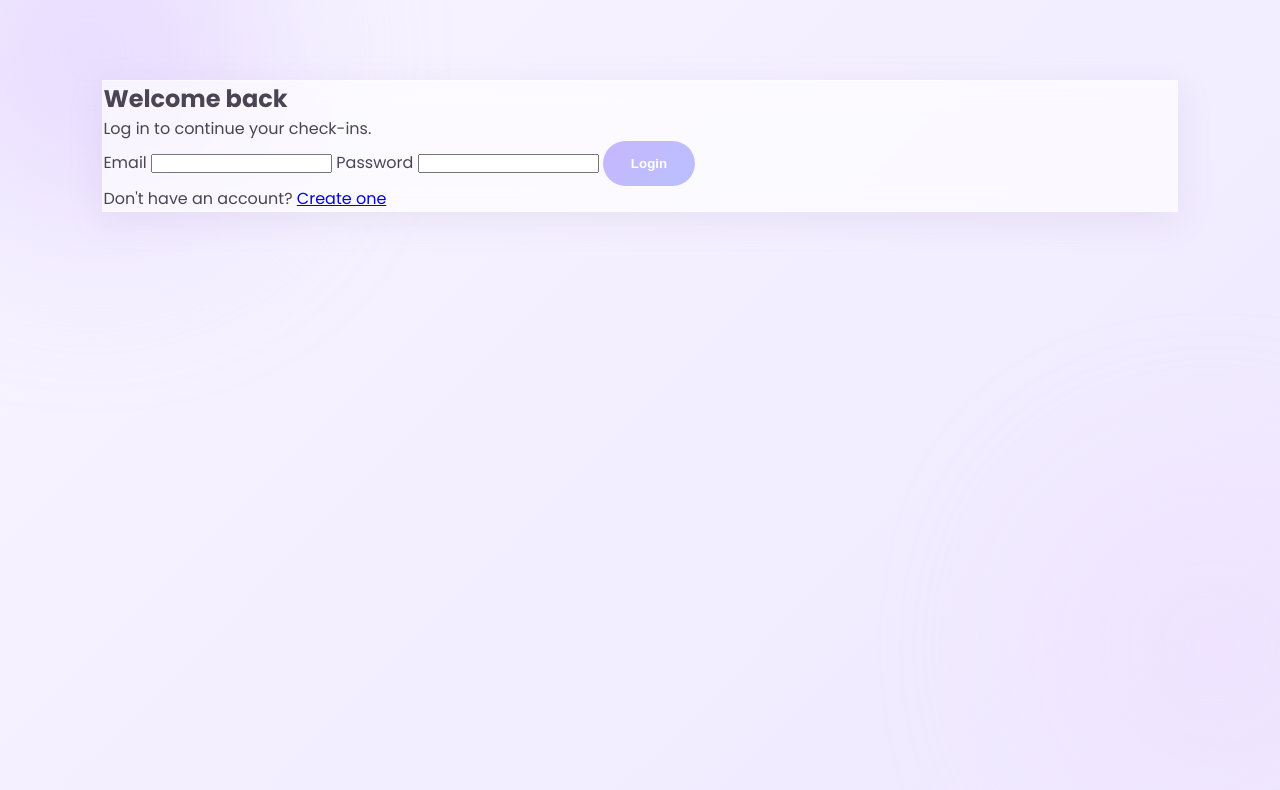
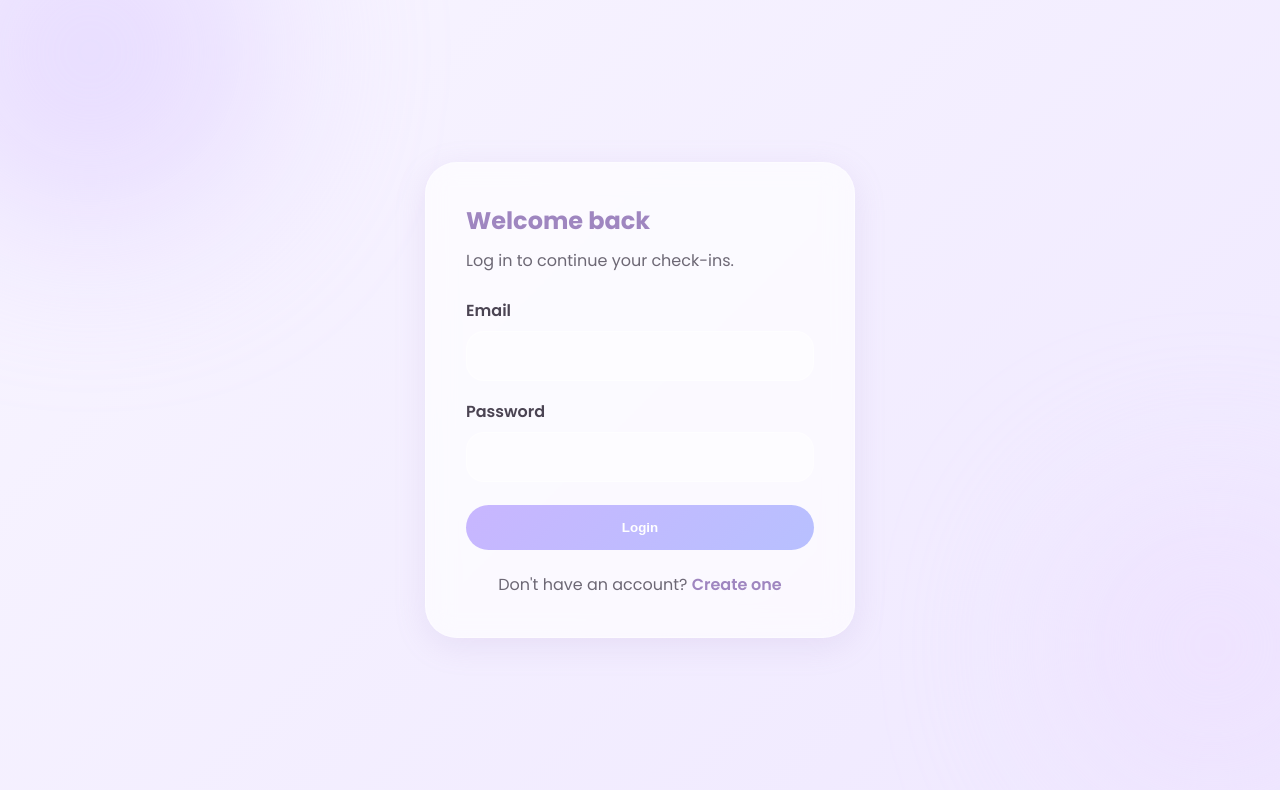
Before and after one commit to wanjiruaisha/mellowspace, a plain HTML site: page login.html in a window 1280 px wide. Drawn offline with Linux system fonts and the light colour scheme.

Commit message:
style: implement glassmorphism in authentication pages

```diff
--- a/style.css
+++ b/style.css
@@ -453,3 +453,68 @@ textarea:focus {
     padding: 24px;
   }
 }
+
+.auth-section {
+  min-height: 100vh;
+  display: flex;
+  align-items: center;
+  justify-content: center;
+  padding: 40px 8%;
+}
+
+.auth-card {
+  width: 100%;
+  max-width: 430px;
+  padding: 40px;
+  border-radius: 32px;
+  animation: fadeUp 0.8s ease;
+}
+
+.auth-card h1 {
+  color: var(--deep-lilac);
+  margin-bottom: 10px;
+}
+
+.auth-card p {
+  color: var(--text-light);
+  margin-bottom: 25px;
+}
+
+.auth-card label {
+  display: block;
+  margin-bottom: 8px;
+  font-weight: 600;
+}
+
+.auth-card input {
+  width: 100%;
+  padding: 14px 16px;
+  margin-bottom: 18px;
+  border-radius: 18px;
+  border: 1px solid rgba(255, 255, 255, 0.45);
+  background: rgba(255, 255, 255, 0.45);
+  outline: none;
+  font-family: inherit;
+  color: var(--text-dark);
+}
+
+.auth-card input:focus {
+  border-color: var(--primary-lilac);
+}
+
+.auth-card .submit-btn {
+  width: 100%;
+  margin-top: 5px;
+}
+
+.auth-link {
+  text-align: center;
+  margin-top: 22px;
+  margin-bottom: 0 !important;
+}
+
+.auth-link a {
+  color: var(--deep-lilac);
+  font-weight: 600;
+  text-decoration: none;
+}
```
